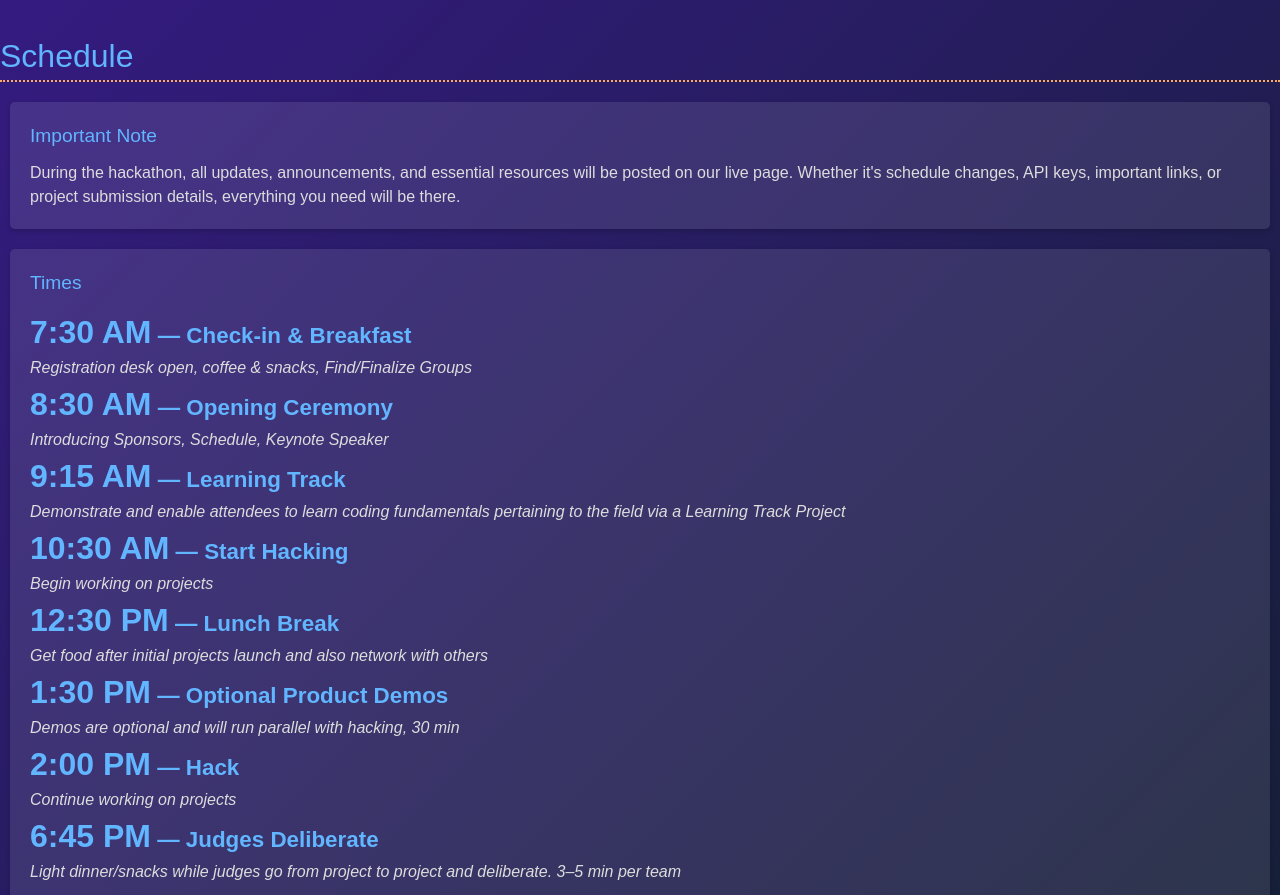
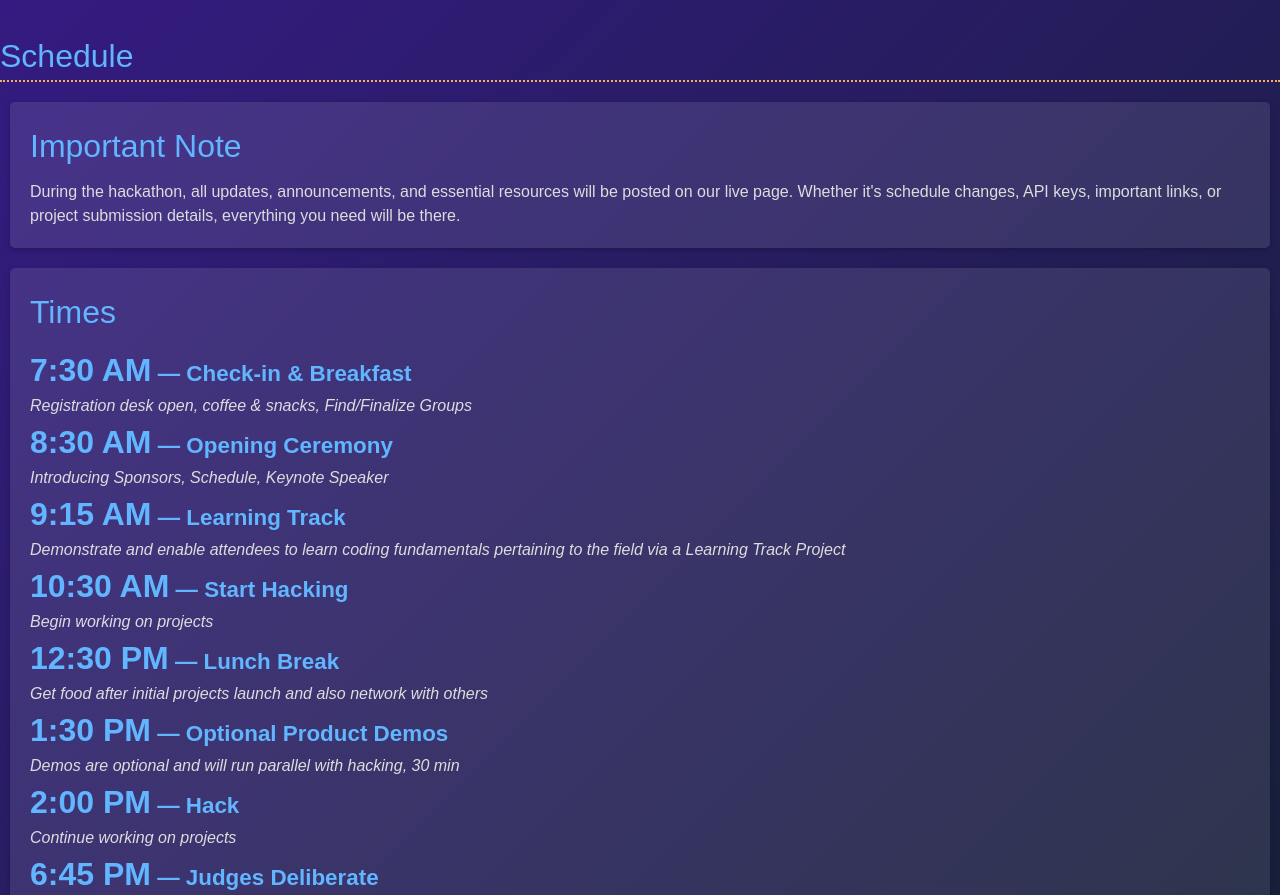
Before and after one commit to T-DEV16/cg_hacks_depoly, a React (Vite) app: page / in a window 1280 px wide. Shown: the part 3480-4375 px from the top of the page. Built offline with nearby package versions, Linux system fonts and the light colour scheme.

Commit message:
Make the Schedule Bigger

```diff
--- a/src/App.tsx
+++ b/src/App.tsx
@@ -238,7 +238,7 @@ const App: React.FC = () => {
         <h2 className="section-title">Schedule</h2>
         <div className="sponsorship-levels">
           <div className="sponsor-card">
-            <h3>Important Note</h3>
+            <h3 style={{ fontSize: '2rem' }}>Important Note</h3>
             <p>During the hackathon, all updates, announcements, and essential resources will be posted on our live page.
               Whether it's schedule changes, API keys,
               important links, or project submission details, everything you need will be there.</p>
@@ -246,7 +246,7 @@ const App: React.FC = () => {
           </div>
           <div className="sponsorship-levels">
           <div className="sponsor-card">
-            <h3>Times</h3>
+            <h3 style={{ fontSize: '2rem' }}>Times</h3>
             <ul className="schedule-container">
               <li>
                 <strong className="schedule-time">7:30 AM</strong>
```
